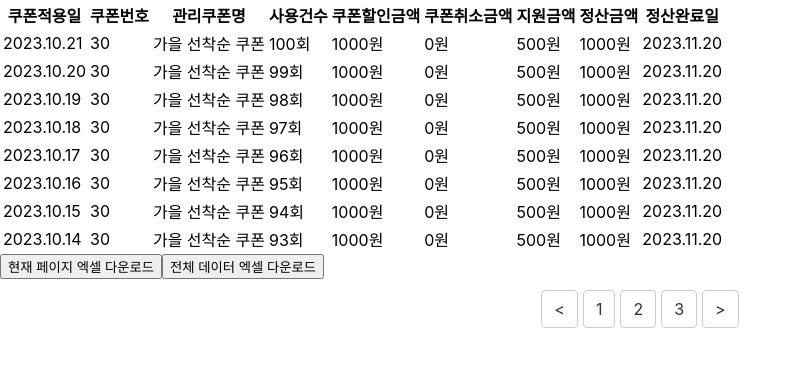
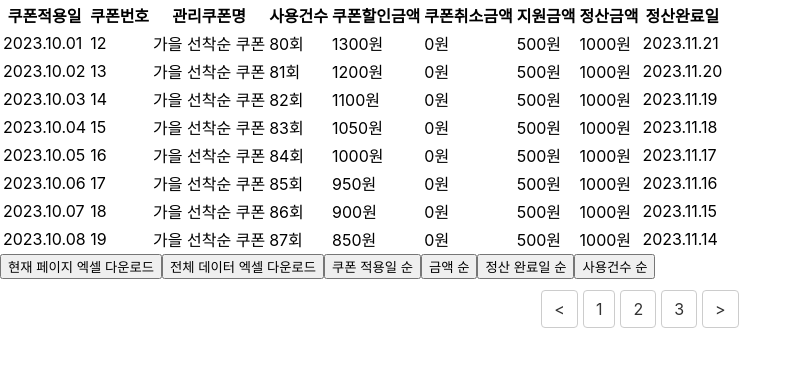
Before and after one commit to jiohjung98/react-xlsx-practice, a React (Create React App) app: page / in a window 1280 px wide. Shown: the top 366 px of the page, without its empty margins (0-802 px from the left). Built offline with nearby package versions, Linux system fonts and the light colour scheme.

Commit message:
Feat: 정렬 기능

```diff
--- a/src/components/Excel.tsx
+++ b/src/components/Excel.tsx
@@ -7,34 +7,55 @@ import './Pagination.css';
 
 function ExcelDownloadButton() {
     const totalData: DataItem[] = [
-        { 쿠폰적용일: "2023.10.21", 쿠폰번호: 30, 관리쿠폰명: "가을 선착순 쿠폰", 사용건수: '100회', 쿠폰할인금액: '1000원', 쿠폰취소금액:'0원', 지원금액: '500원', 정산금액: '1000원', 정산완료일:'2023.11.20'},
-        { 쿠폰적용일: "2023.10.20", 쿠폰번호: 30, 관리쿠폰명: "가을 선착순 쿠폰", 사용건수: '99회', 쿠폰할인금액: '1000원', 쿠폰취소금액:'0원', 지원금액: '500원', 정산금액: '1000원', 정산완료일:'2023.11.20'},
-        { 쿠폰적용일: "2023.10.19", 쿠폰번호: 30, 관리쿠폰명: "가을 선착순 쿠폰", 사용건수: '98회', 쿠폰할인금액: '1000원', 쿠폰취소금액:'0원', 지원금액: '500원', 정산금액: '1000원', 정산완료일:'2023.11.20'},
-        { 쿠폰적용일: "2023.10.18", 쿠폰번호: 30, 관리쿠폰명: "가을 선착순 쿠폰", 사용건수: '97회', 쿠폰할인금액: '1000원', 쿠폰취소금액:'0원', 지원금액: '500원', 정산금액: '1000원', 정산완료일:'2023.11.20'},
-        { 쿠폰적용일: "2023.10.17", 쿠폰번호: 30, 관리쿠폰명: "가을 선착순 쿠폰", 사용건수: '96회', 쿠폰할인금액: '1000원', 쿠폰취소금액:'0원', 지원금액: '500원', 정산금액: '1000원', 정산완료일:'2023.11.20'},
-        { 쿠폰적용일: "2023.10.16", 쿠폰번호: 30, 관리쿠폰명: "가을 선착순 쿠폰", 사용건수: '95회', 쿠폰할인금액: '1000원', 쿠폰취소금액:'0원', 지원금액: '500원', 정산금액: '1000원', 정산완료일:'2023.11.20'},
-        { 쿠폰적용일: "2023.10.15", 쿠폰번호: 30, 관리쿠폰명: "가을 선착순 쿠폰", 사용건수: '94회', 쿠폰할인금액: '1000원', 쿠폰취소금액:'0원', 지원금액: '500원', 정산금액: '1000원', 정산완료일:'2023.11.20'},
-        { 쿠폰적용일: "2023.10.14", 쿠폰번호: 30, 관리쿠폰명: "가을 선착순 쿠폰", 사용건수: '93회', 쿠폰할인금액: '1000원', 쿠폰취소금액:'0원', 지원금액: '500원', 정산금액: '1000원', 정산완료일:'2023.11.20'},
-        { 쿠폰적용일: "2023.10.13", 쿠폰번호: 30, 관리쿠폰명: "가을 선착순 쿠폰", 사용건수: '92회', 쿠폰할인금액: '1000원', 쿠폰취소금액:'0원', 지원금액: '500원', 정산금액: '1000원', 정산완료일:'2023.11.20'},
-        { 쿠폰적용일: "2023.10.12", 쿠폰번호: 30, 관리쿠폰명: "가을 선착순 쿠폰", 사용건수: '91회', 쿠폰할인금액: '1000원', 쿠폰취소금액:'0원', 지원금액: '500원', 정산금액: '1000원', 정산완료일:'2023.11.20'},
-        { 쿠폰적용일: "2023.10.11", 쿠폰번호: 30, 관리쿠폰명: "가을 선착순 쿠폰", 사용건수: '90회', 쿠폰할인금액: '1000원', 쿠폰취소금액:'0원', 지원금액: '500원', 정산금액: '1000원', 정산완료일:'2023.11.20'},
-        { 쿠폰적용일: "2023.10.10", 쿠폰번호: 30, 관리쿠폰명: "가을 선착순 쿠폰", 사용건수: '89회', 쿠폰할인금액: '1000원', 쿠폰취소금액:'0원', 지원금액: '500원', 정산금액: '1000원', 정산완료일:'2023.11.20'},
-        { 쿠폰적용일: "2023.10.09", 쿠폰번호: 30, 관리쿠폰명: "가을 선착순 쿠폰", 사용건수: '88회', 쿠폰할인금액: '1000원', 쿠폰취소금액:'0원', 지원금액: '500원', 정산금액: '1000원', 정산완료일:'2023.11.20'},
-        { 쿠폰적용일: "2023.10.08", 쿠폰번호: 30, 관리쿠폰명: "가을 선착순 쿠폰", 사용건수: '87회', 쿠폰할인금액: '1000원', 쿠폰취소금액:'0원', 지원금액: '500원', 정산금액: '1000원', 정산완료일:'2023.11.20'},
-        { 쿠폰적용일: "2023.10.07", 쿠폰번호: 30, 관리쿠폰명: "가을 선착순 쿠폰", 사용건수: '86회', 쿠폰할인금액: '1000원', 쿠폰취소금액:'0원', 지원금액: '500원', 정산금액: '1000원', 정산완료일:'2023.11.20'},
-        { 쿠폰적용일: "2023.10.06", 쿠폰번호: 30, 관리쿠폰명: "가을 선착순 쿠폰", 사용건수: '85회', 쿠폰할인금액: '1000원', 쿠폰취소금액:'0원', 지원금액: '500원', 정산금액: '1000원', 정산완료일:'2023.11.20'},
-        { 쿠폰적용일: "2023.10.05", 쿠폰번호: 30, 관리쿠폰명: "가을 선착순 쿠폰", 사용건수: '84회', 쿠폰할인금액: '1000원', 쿠폰취소금액:'0원', 지원금액: '500원', 정산금액: '1000원', 정산완료일:'2023.11.20'},
-        { 쿠폰적용일: "2023.10.04", 쿠폰번호: 30, 관리쿠폰명: "가을 선착순 쿠폰", 사용건수: '83회', 쿠폰할인금액: '1000원', 쿠폰취소금액:'0원', 지원금액: '500원', 정산금액: '1000원', 정산완료일:'2023.11.20'},
-        { 쿠폰적용일: "2023.10.03", 쿠폰번호: 30, 관리쿠폰명: "가을 선착순 쿠폰", 사용건수: '82회', 쿠폰할인금액: '1000원', 쿠폰취소금액:'0원', 지원금액: '500원', 정산금액: '1000원', 정산완료일:'2023.11.20'},
-        { 쿠폰적용일: "2023.10.02", 쿠폰번호: 30, 관리쿠폰명: "가을 선착순 쿠폰", 사용건수: '81회', 쿠폰할인금액: '1000원', 쿠폰취소금액:'0원', 지원금액: '500원', 정산금액: '1000원', 정산완료일:'2023.11.20'},
-        { 쿠폰적용일: "2023.10.01", 쿠폰번호: 30, 관리쿠폰명: "가을 선착순 쿠폰", 사용건수: '80회', 쿠폰할인금액: '1000원', 쿠폰취소금액:'0원', 지원금액: '500원', 정산금액: '1000원', 정산완료일:'2023.11.20'},
+        { 쿠폰적용일: "2023.10.21", 쿠폰번호: 30, 관리쿠폰명: "가을 선착순 쿠폰", 사용건수: '100회', 쿠폰할인금액: '10원', 쿠폰취소금액:'0원', 지원금액: '500원', 정산금액: '1000원', 정산완료일:'2023.11.01'},
+        { 쿠폰적용일: "2023.10.20", 쿠폰번호: 29, 관리쿠폰명: "가을 선착순 쿠폰", 사용건수: '99회', 쿠폰할인금액: '50원', 쿠폰취소금액:'0원', 지원금액: '500원', 정산금액: '1000원', 정산완료일:'2023.11.02'},
+        { 쿠폰적용일: "2023.10.19", 쿠폰번호: 28, 관리쿠폰명: "가을 선착순 쿠폰", 사용건수: '98회', 쿠폰할인금액: '100원', 쿠폰취소금액:'0원', 지원금액: '500원', 정산금액: '1000원', 정산완료일:'2023.11.03'},
+        { 쿠폰적용일: "2023.10.18", 쿠폰번호: 27, 관리쿠폰명: "가을 선착순 쿠폰", 사용건수: '97회', 쿠폰할인금액: '150원', 쿠폰취소금액:'0원', 지원금액: '500원', 정산금액: '1000원', 정산완료일:'2023.11.04'},
+        { 쿠폰적용일: "2023.10.17", 쿠폰번호: 26, 관리쿠폰명: "가을 선착순 쿠폰", 사용건수: '96회', 쿠폰할인금액: '200원', 쿠폰취소금액:'0원', 지원금액: '500원', 정산금액: '1000원', 정산완료일:'2023.11.05'},
+        { 쿠폰적용일: "2023.10.16", 쿠폰번호: 26, 관리쿠폰명: "가을 선착순 쿠폰", 사용건수: '95회', 쿠폰할인금액: '300원', 쿠폰취소금액:'0원', 지원금액: '500원', 정산금액: '1000원', 정산완료일:'2023.11.06'},
+        { 쿠폰적용일: "2023.10.15", 쿠폰번호: 25, 관리쿠폰명: "가을 선착순 쿠폰", 사용건수: '94회', 쿠폰할인금액: '400원', 쿠폰취소금액:'0원', 지원금액: '500원', 정산금액: '1000원', 정산완료일:'2023.11.07'},
+        { 쿠폰적용일: "2023.10.14", 쿠폰번호: 24, 관리쿠폰명: "가을 선착순 쿠폰", 사용건수: '93회', 쿠폰할인금액: '500원', 쿠폰취소금액:'0원', 지원금액: '500원', 정산금액: '1000원', 정산완료일:'2023.11.08'},
+        { 쿠폰적용일: "2023.10.13", 쿠폰번호: 23, 관리쿠폰명: "가을 선착순 쿠폰", 사용건수: '92회', 쿠폰할인금액: '600원', 쿠폰취소금액:'0원', 지원금액: '500원', 정산금액: '1000원', 정산완료일:'2023.11.09'},
+        { 쿠폰적용일: "2023.10.12", 쿠폰번호: 22, 관리쿠폰명: "가을 선착순 쿠폰", 사용건수: '91회', 쿠폰할인금액: '650원', 쿠폰취소금액:'0원', 지원금액: '500원', 정산금액: '1000원', 정산완료일:'2023.11.10'},
+        { 쿠폰적용일: "2023.10.11", 쿠폰번호: 21, 관리쿠폰명: "가을 선착순 쿠폰", 사용건수: '90회', 쿠폰할인금액: '700원', 쿠폰취소금액:'0원', 지원금액: '500원', 정산금액: '1000원', 정산완료일:'2023.11.11'},
+        { 쿠폰적용일: "2023.10.10", 쿠폰번호: 20, 관리쿠폰명: "가을 선착순 쿠폰", 사용건수: '89회', 쿠폰할인금액: '750원', 쿠폰취소금액:'0원', 지원금액: '500원', 정산금액: '1000원', 정산완료일:'2023.11.12'},
+        { 쿠폰적용일: "2023.10.09", 쿠폰번호: 30, 관리쿠폰명: "가을 선착순 쿠폰", 사용건수: '88회', 쿠폰할인금액: '800원', 쿠폰취소금액:'0원', 지원금액: '500원', 정산금액: '1000원', 정산완료일:'2023.11.13'},
+        { 쿠폰적용일: "2023.10.08", 쿠폰번호: 19, 관리쿠폰명: "가을 선착순 쿠폰", 사용건수: '87회', 쿠폰할인금액: '850원', 쿠폰취소금액:'0원', 지원금액: '500원', 정산금액: '1000원', 정산완료일:'2023.11.14'},
+        { 쿠폰적용일: "2023.10.07", 쿠폰번호: 18, 관리쿠폰명: "가을 선착순 쿠폰", 사용건수: '86회', 쿠폰할인금액: '900원', 쿠폰취소금액:'0원', 지원금액: '500원', 정산금액: '1000원', 정산완료일:'2023.11.15'},
+        { 쿠폰적용일: "2023.10.06", 쿠폰번호: 17, 관리쿠폰명: "가을 선착순 쿠폰", 사용건수: '85회', 쿠폰할인금액: '950원', 쿠폰취소금액:'0원', 지원금액: '500원', 정산금액: '1000원', 정산완료일:'2023.11.16'},
+        { 쿠폰적용일: "2023.10.05", 쿠폰번호: 16, 관리쿠폰명: "가을 선착순 쿠폰", 사용건수: '84회', 쿠폰할인금액: '1000원', 쿠폰취소금액:'0원', 지원금액: '500원', 정산금액: '1000원', 정산완료일:'2023.11.17'},
+        { 쿠폰적용일: "2023.10.04", 쿠폰번호: 15, 관리쿠폰명: "가을 선착순 쿠폰", 사용건수: '83회', 쿠폰할인금액: '1050원', 쿠폰취소금액:'0원', 지원금액: '500원', 정산금액: '1000원', 정산완료일:'2023.11.18'},
+        { 쿠폰적용일: "2023.10.03", 쿠폰번호: 14, 관리쿠폰명: "가을 선착순 쿠폰", 사용건수: '82회', 쿠폰할인금액: '1100원', 쿠폰취소금액:'0원', 지원금액: '500원', 정산금액: '1000원', 정산완료일:'2023.11.19'},
+        { 쿠폰적용일: "2023.10.02", 쿠폰번호: 13, 관리쿠폰명: "가을 선착순 쿠폰", 사용건수: '81회', 쿠폰할인금액: '1200원', 쿠폰취소금액:'0원', 지원금액: '500원', 정산금액: '1000원', 정산완료일:'2023.11.20'},
+        { 쿠폰적용일: "2023.10.01", 쿠폰번호: 12, 관리쿠폰명: "가을 선착순 쿠폰", 사용건수: '80회', 쿠폰할인금액: '1300원', 쿠폰취소금액:'0원', 지원금액: '500원', 정산금액: '1000원', 정산완료일:'2023.11.21'},
     ];
 
     const itemsPerPage = 8;
     const [currentPage, setCurrentPage] = useState(0);
 
+    const [sortBy, setSortBy] = useState('쿠폰적용일');
+
+    const handleSortBy = (criteria: string) => {
+        setSortBy(criteria);
+    };
+
+    const sortedData = [...totalData].sort((a, b) => {
+        if (sortBy === '쿠폰적용일') {
+            return new Date(a.쿠폰적용일).getTime() - new Date(b.쿠폰적용일).getTime();
+        } else if (sortBy === '쿠폰할인금액') {
+            return parseInt(a.쿠폰할인금액) - parseInt(b.쿠폰할인금액);
+        } else if (sortBy === '정산완료일') {
+            return new Date(a.정산완료일).getTime() - new Date(b.정산완료일).getTime();
+        } else if (sortBy === '사용건수') {
+            return parseInt(a.사용건수) - parseInt(b.사용건수);
+        }
+        return 0;
+    });
+
+
+
     const offset = currentPage * itemsPerPage;
-    const currentData = totalData.slice(offset, offset + itemsPerPage);
+    const currentData = sortedData.slice(offset, offset + itemsPerPage);
 
     const handleDownload = () => {
         const worksheet = XLSX.utils.json_to_sheet(currentData);
@@ -59,6 +80,10 @@ function ExcelDownloadButton() {
           <TableComponent data={currentData} />
           <button onClick={handleDownload}>현재 페이지 엑셀 다운로드</button>
           <button onClick={handleDownloadAll}>전체 데이터 엑셀 다운로드</button>
+          <button onClick={() => handleSortBy('쿠폰적용일')}>쿠폰 적용일 순</button>
+          <button onClick={() => handleSortBy('쿠폰할인금액')}>금액 순</button>
+          <button onClick={() => handleSortBy('정산완료일')}>정산 완료일 순</button>
+          <button onClick={() => handleSortBy('사용건수')}>사용건수 순</button>
 
           <ReactPaginate
             className="pagination"
```
